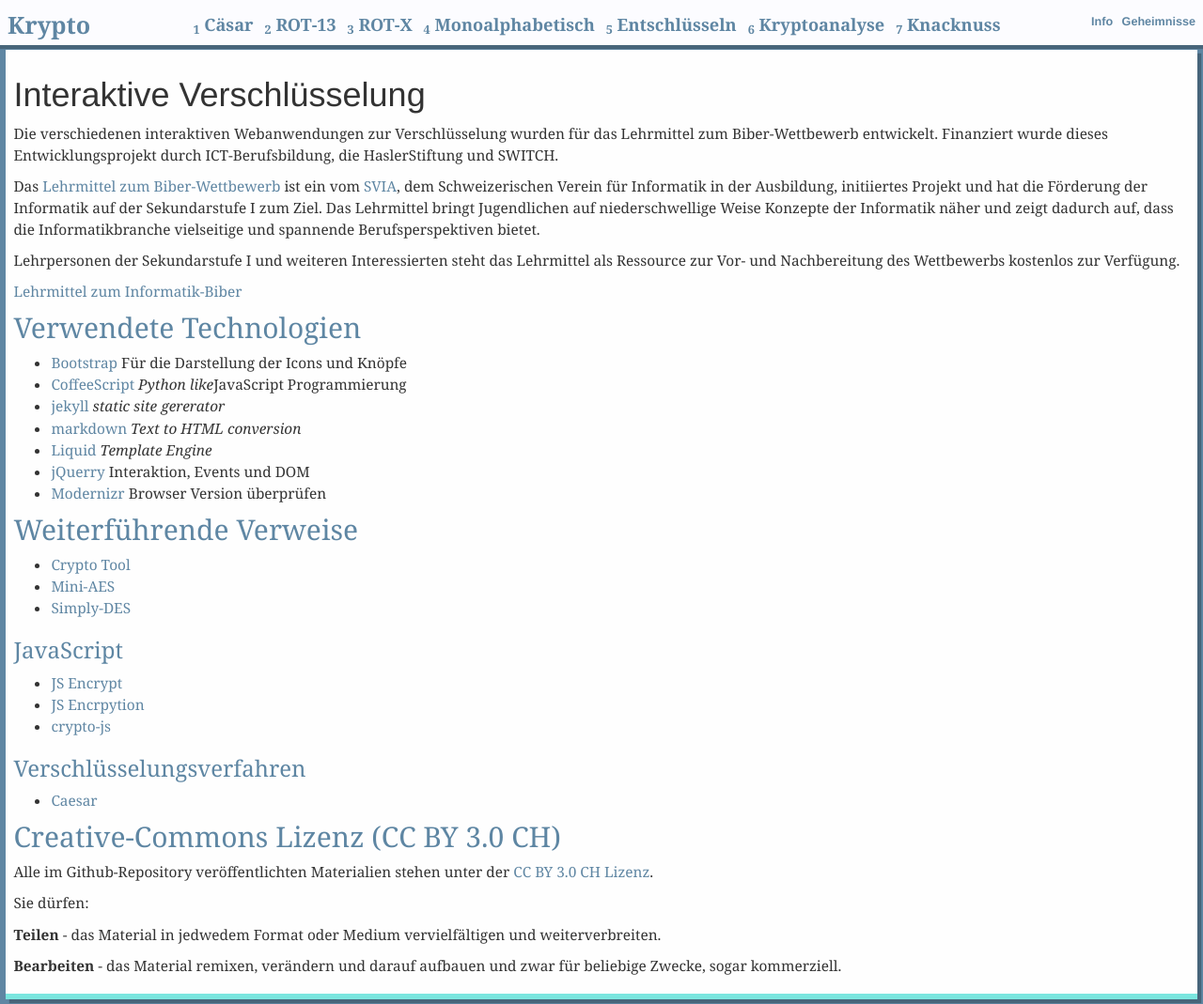
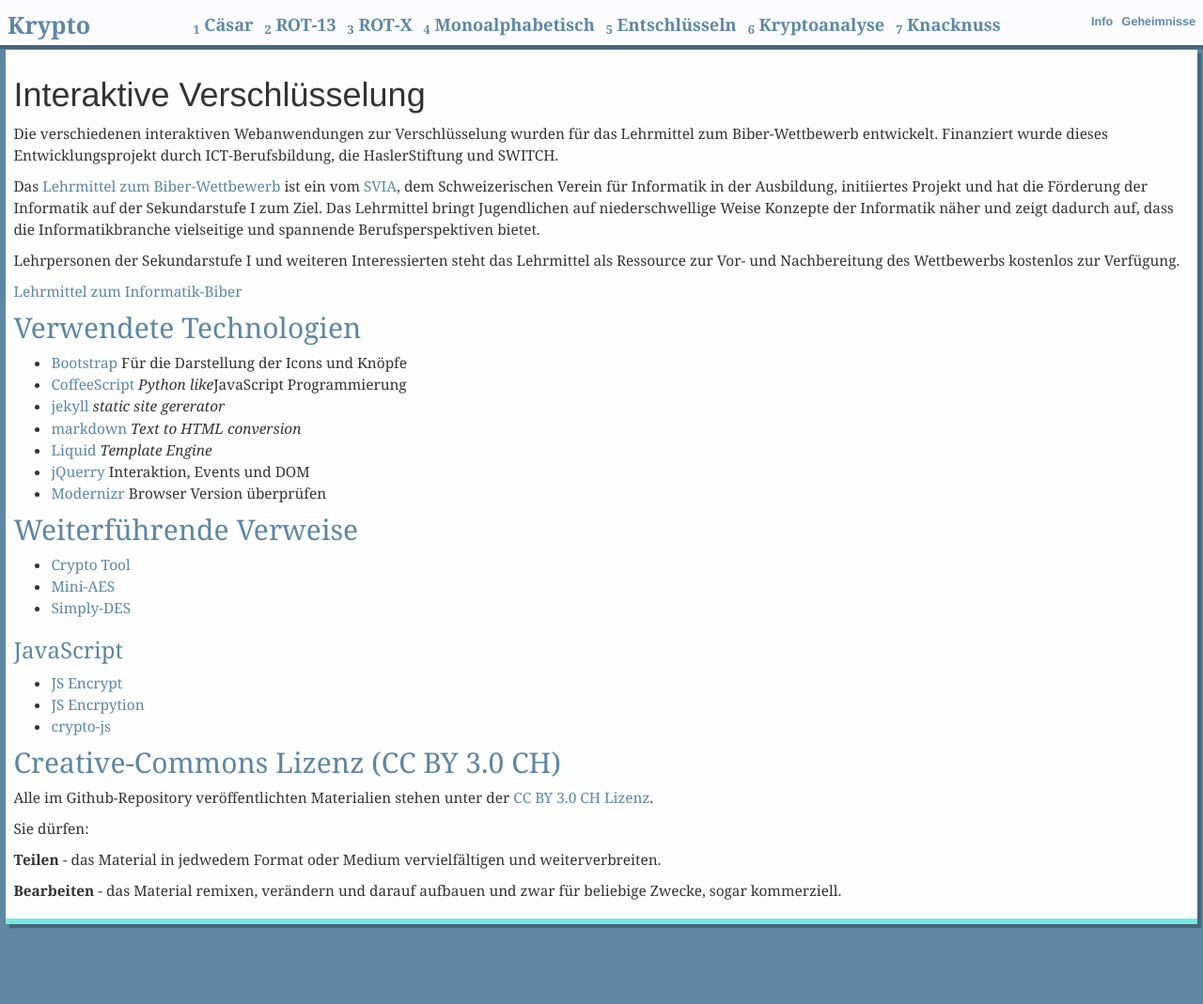
Before and after one commit to mgje/Crypto, a Jekyll site: the page built from about/index.md, in a window 1280 px wide. Shown: the whole page at 94% size. Built offline with Jekyll 4.4.1, drawn with Linux system fonts in a browser that asks for light colours; some web fonts are replaced; after the commit the page ends 989 px from its top, so only the background shows below that.

```diff
--- a/about/index.md
+++ b/about/index.md
@@ -16,10 +16,7 @@
 [Lehrmittel zum Informatik-Biber](http://informatik-biber.ch/musik/)
 
 
-
-
 ## Verwendete Technologien
-
 - [Bootstrap](http://getbootstrap.com/about/) Für die Darstellung der Icons und Knöpfe
 - [CoffeeScript](http://coffeescript.org/) *Python like*JavaScript Programmierung
 - [jekyll](http://jekyllrb.com/) *static site gererator*
@@ -30,7 +27,6 @@
 
 
 ## Weiterführende Verweise
-
 - [Crypto Tool](http://www.cryptool-online.org/)
 - [Mini-AES](http://www.sagemath.org/doc/reference/sage/crypto/block_cipher/miniaes.html)
 - [Simply-DES](http://www.sagemath.org/doc/reference/cryptography/sage/crypto/block_cipher/sdes.html)
@@ -40,11 +36,8 @@
 - [JS Encrpytion](https://github.com/mdp/gibberish-aes)
 - [crypto-js](https://code.google.com/p/crypto-js/)
 
-###Verschlüsselungsverfahren
-- [Caesar](http://de.wikipedia.org/wiki/Caesar-Chiffre)
 
 ## Creative-Commons Lizenz (CC BY 3.0 CH)
-
 Alle im Github-Repository veröffentlichten Materialien stehen unter der [CC BY 3.0 CH Lizenz](http://creativecommons.org/licenses/by/3.0/ch/).
 
 Sie dürfen:
```
Also changed, not shown: README.md.
